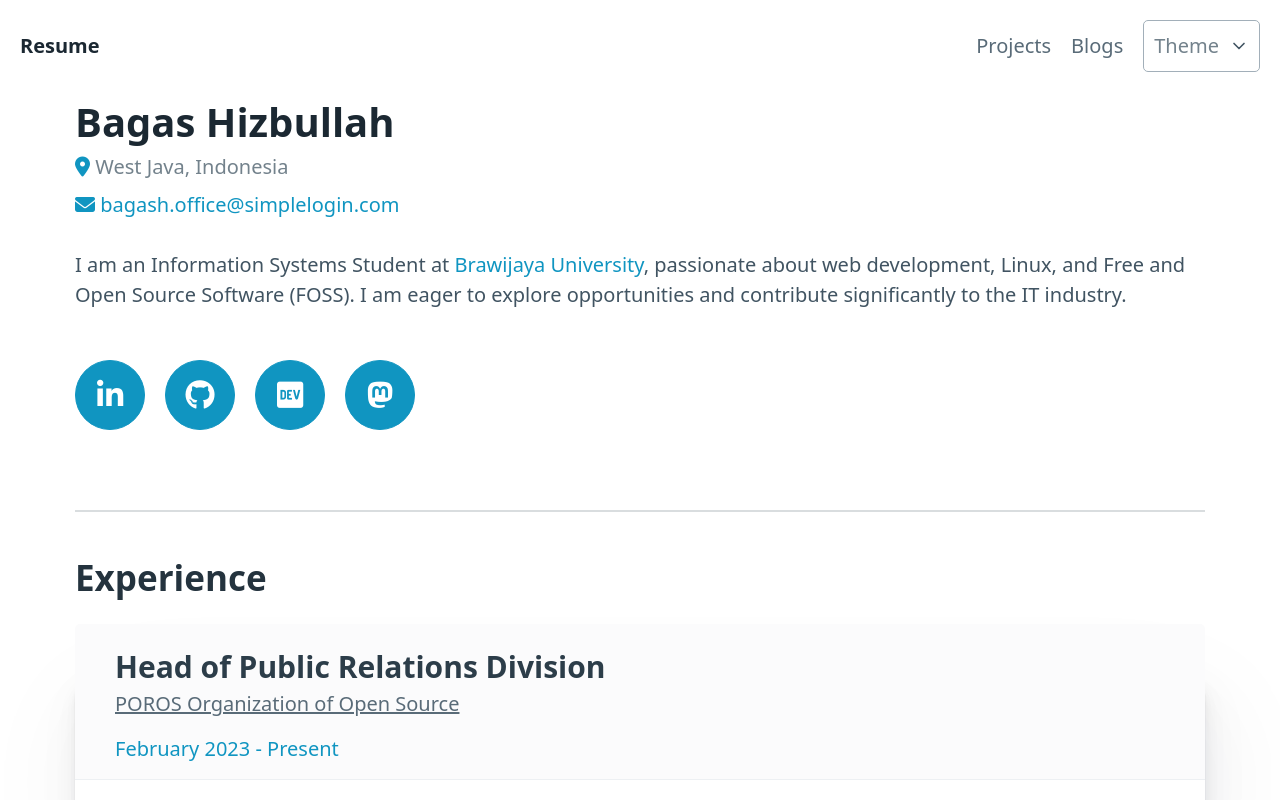
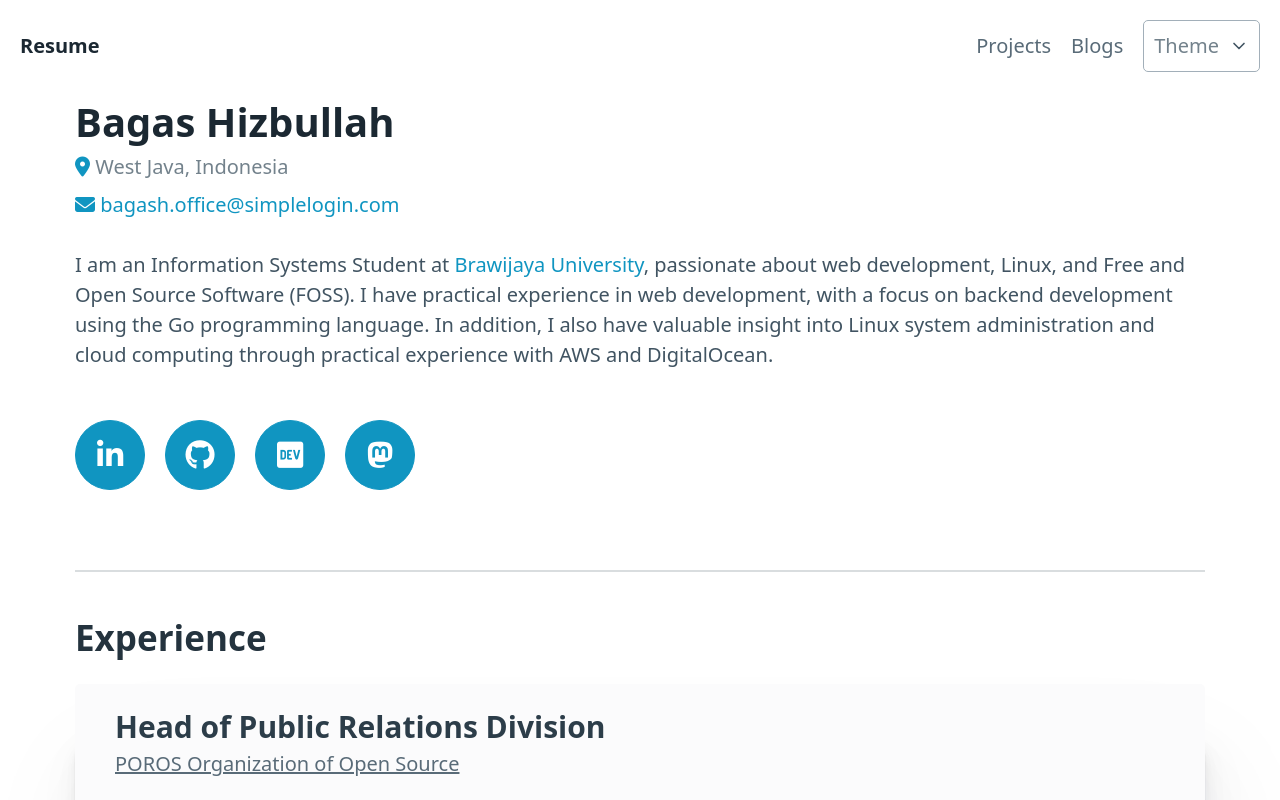
Before and after one commit to bagashiz/portfolio, a SvelteKit app: page / in a window 1280 px wide. Shown: the top 800 px of the page. Built offline with nearby package versions, Linux system fonts and the light colour scheme.

Commit message:
`fix:` change some description

```diff
--- a/src/routes/+page.svelte
+++ b/src/routes/+page.svelte
@@ -40,8 +40,10 @@
 	<p>
 		I am an Information Systems Student at
 		<a href="https://ub.ac.id" target="_blank">Brawijaya University</a>, passionate about web
-		development, Linux, and Free and Open Source Software (FOSS). I am eager to explore
-		opportunities and contribute significantly to the IT industry.
+		development, Linux, and Free and Open Source Software (FOSS). I have practical experience in web
+		development, with a focus on backend development using the Go programming language. In addition,
+		I also have valuable insight into Linux system administration and cloud computing through
+		practical experience with AWS and DigitalOcean.
 	</p>
 
 	<!-- Socials -->
```
Also changed, not shown: src/lib/store.js.
